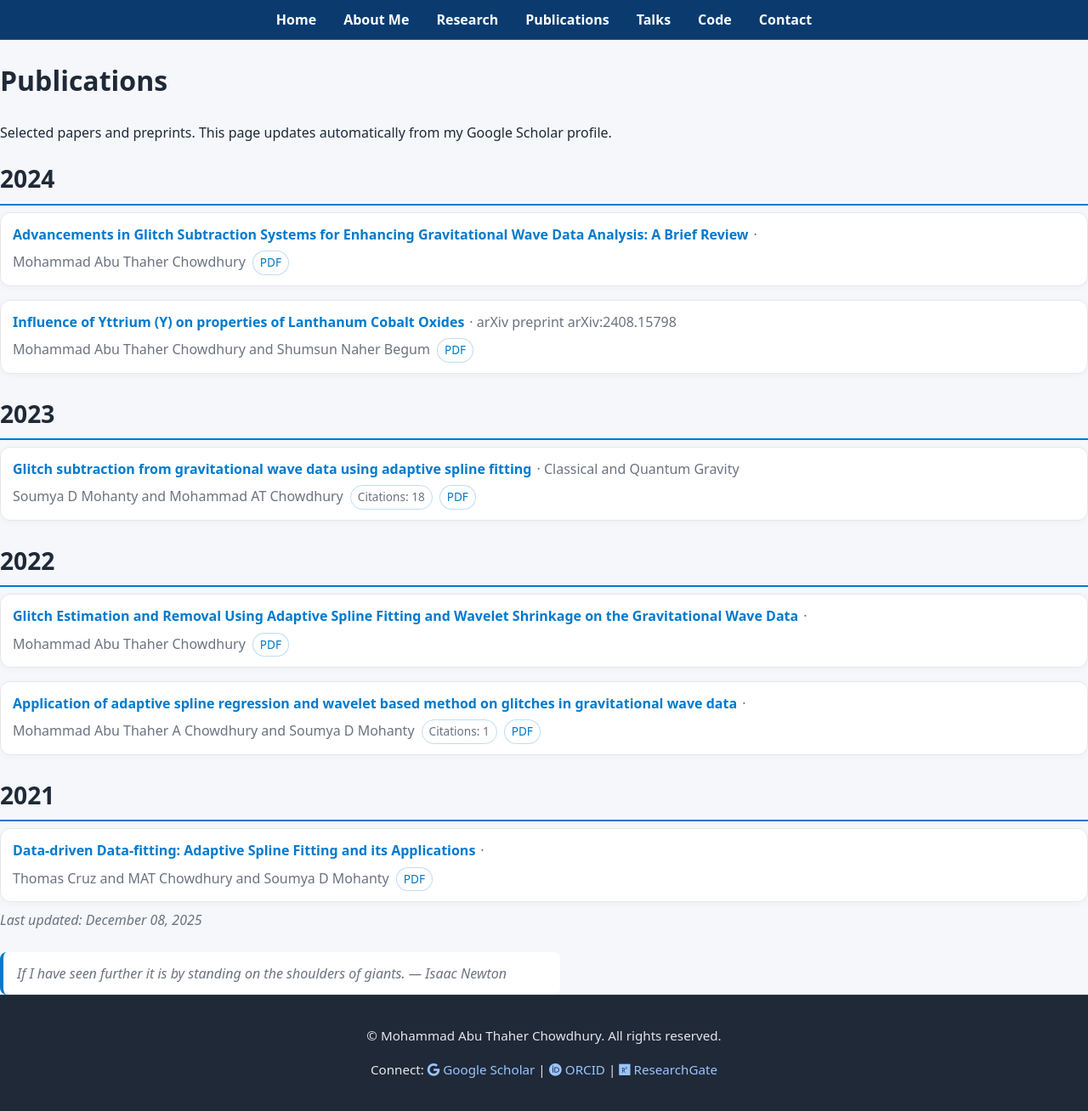
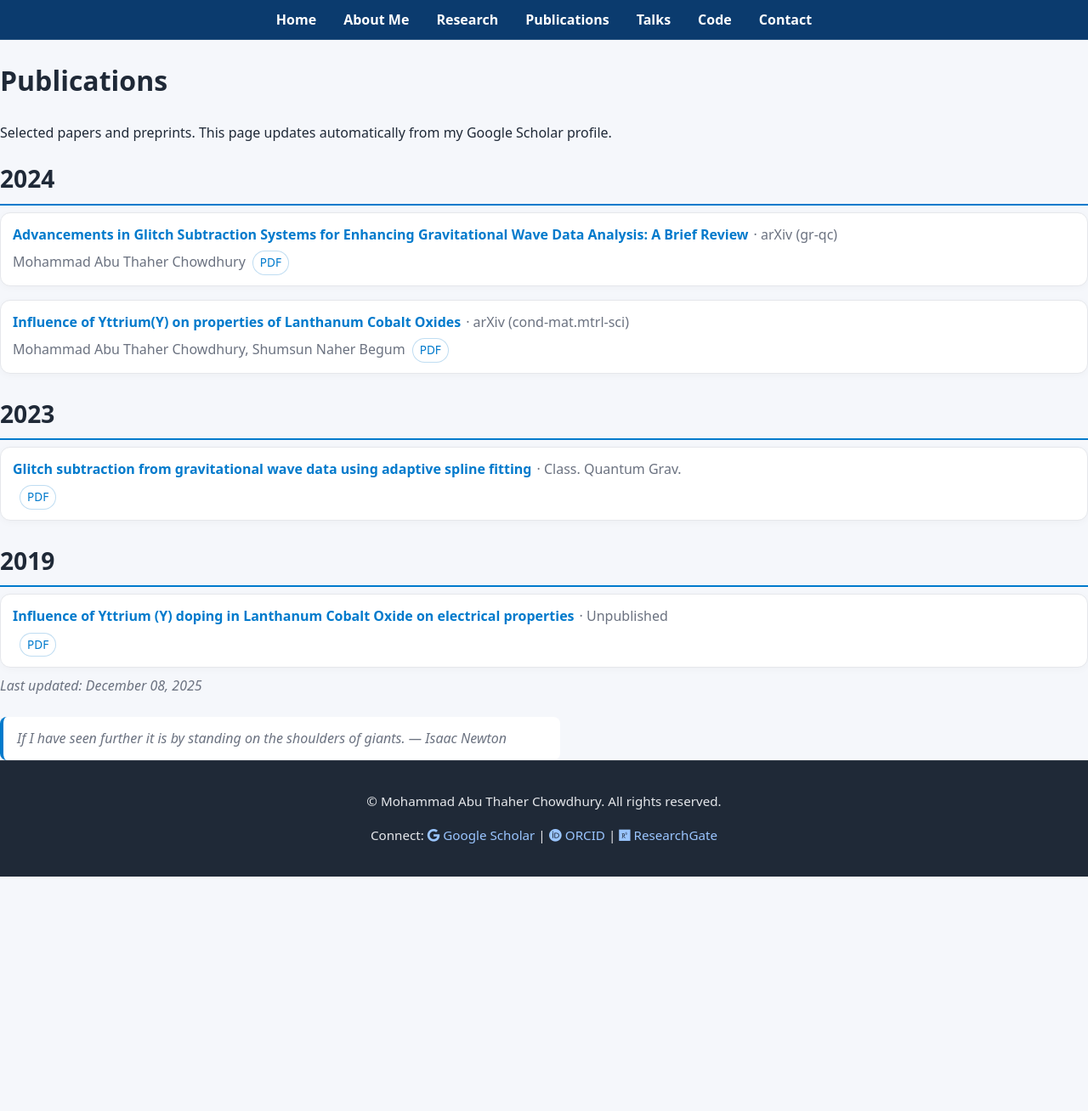
Before and after one commit to matc-thaher/website, a Jekyll site: the page built from publications.md, in a window 1280 px wide and 1308 px high. Shown: the whole window at 85% size. Built offline with Jekyll 4.4.1, drawn with Linux system fonts in a browser that asks for light colours.

Commit message:
chore: merged publications (Scholar + arXiv + ORCID + Crossref)

```diff
--- a/_data/scholar.json
+++ b/_data/scholar.json
@@ -1,59 +1,59 @@
 {
-  "updated": "2025-12-08T03:54:43.207110Z",
+  "updated": "2025-12-08T04:47:45.109010Z",
   "publications": [
     {
-      "title": "Glitch subtraction from gravitational wave data using adaptive spline fitting",
-      "authors": "Soumya D Mohanty and Mohammad AT Chowdhury",
-      "year": 2023,
-      "venue": "Classical and Quantum Gravity",
-      "url": "https://iopscience.iop.org/article/10.1088/1361-6382/acd0fe/meta",
-      "pdf_url": "",
-      "citations": 18
-    },
-    {
-      "title": "Application of adaptive spline regression and wavelet based method on glitches in gravitational wave data",
-      "authors": "Mohammad Abu Thaher A Chowdhury and Soumya D Mohanty",
-      "year": 2022,
-      "venue": "",
-      "url": "https://archive.aps.org/tsf/2022/f05/5/",
-      "pdf_url": "",
-      "citations": 1
-    },
-    {
-      "title": "Influence of Yttrium (Y) on properties of Lanthanum Cobalt Oxides",
-      "authors": "Mohammad Abu Thaher Chowdhury and Shumsun Naher Begum",
+      "title": "Influence of Yttrium(Y) on properties of Lanthanum Cobalt Oxides",
+      "authors": "Mohammad Abu Thaher Chowdhury, Shumsun Naher Begum",
       "year": 2024,
-      "venue": "arXiv preprint arXiv:2408.15798",
-      "url": "https://arxiv.org/abs/2408.15798",
-      "pdf_url": "",
-      "citations": 0
+      "venue": "arXiv (cond-mat.mtrl-sci)",
+      "url": "https://arxiv.org/abs/2408.15798v1",
+      "pdf_url": "https://arxiv.org/pdf/2408.15798v1",
+      "doi": "",
+      "citations": 0,
+      "source": [
+        "arxiv"
+      ]
     },
     {
       "title": "Advancements in Glitch Subtraction Systems for Enhancing Gravitational Wave Data Analysis: A Brief Review",
       "authors": "Mohammad Abu Thaher Chowdhury",
       "year": 2024,
-      "venue": "",
-      "url": "https://arxiv.org/abs/2406.01318",
-      "pdf_url": "",
-      "citations": 0
+      "venue": "arXiv (gr-qc)",
+      "url": "https://arxiv.org/abs/2406.01318v1",
+      "pdf_url": "https://arxiv.org/pdf/2406.01318v1",
+      "doi": "10.48550/ARXIV.2406.01318",
+      "citations": 0,
+      "source": [
+        "arxiv",
+        "orcid"
+      ]
     },
     {
-      "title": "Glitch Estimation and Removal Using Adaptive Spline Fitting and Wavelet Shrinkage on the Gravitational Wave Data",
-      "authors": "Mohammad Abu Thaher Chowdhury",
-      "year": 2022,
-      "venue": "",
-      "url": "https://search.proquest.com/openview/7f68a2c9fc2972f4eb08e0d1a8fcbd2e/1?pq-origsite=gscholar&cbl=18750&diss=y",
+      "title": "Glitch subtraction from gravitational wave data using adaptive spline fitting",
+      "authors": "",
+      "year": 2023,
+      "venue": "Class. Quantum Grav.",
+      "url": "https://doi.org/10.1088/1361-6382/acd0fe",
       "pdf_url": "",
-      "citations": 0
+      "doi": "10.1088/1361-6382/acd0fe",
+      "citations": 0,
+      "source": [
+        "crossref",
+        "orcid"
+      ]
     },
     {
-      "title": "Data-driven Data-fitting: Adaptive Spline Fitting and its Applications",
-      "authors": "Thomas Cruz and MAT Chowdhury and Soumya D Mohanty",
-      "year": 2021,
-      "venue": "",
-      "url": "https://repositories.lib.utexas.edu/items/fd04b32c-04dd-4d45-ad74-d6f5b4f2b174",
+      "title": "Influence of Yttrium (Y) doping in Lanthanum Cobalt Oxide on electrical properties",
+      "authors": "",
+      "year": 2019,
+      "venue": "Unpublished",
+      "url": "https://rgdoi.net/10.13140/RG.2.2.31831.07841",
       "pdf_url": "",
-      "citations": 0
+      "doi": "10.13140/RG.2.2.31831.07841",
+      "citations": 0,
+      "source": [
+        "orcid"
+      ]
     }
   ]
 }
```
